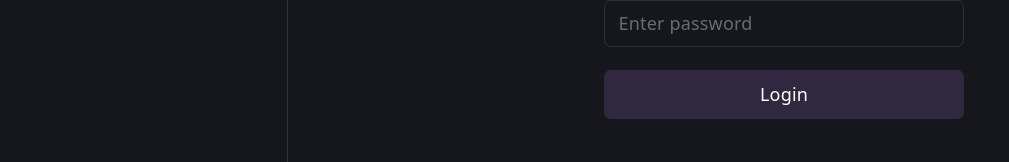
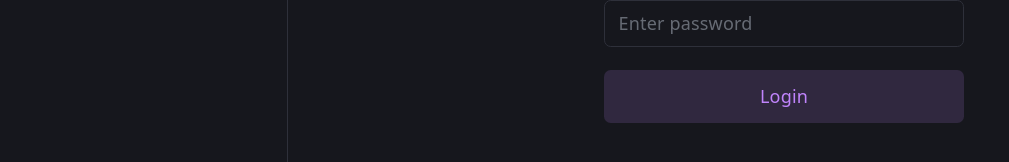
Before and after one commit to trulio2/Templates, a React (Vite) app in the folder React/: page /login in a window 1280 px wide. Shown: the part 282-444 px from the top of the page, without its empty margins (0-1009 px from the left). Built offline with nearby package versions, Linux system fonts and the light colour scheme.

Commit message:
feat: update tailwind classes

```diff
--- a/React/src/views/pages/cats/Cats.tsx
+++ b/React/src/views/pages/cats/Cats.tsx
@@ -36,7 +36,7 @@ function Cats() {
     <Suspense fallback={null}>
       <section id="center">
         {catImageUrl && (
-          <div className="relative [&>*]:inset-x-0 [&>*]:mx-auto">
+          <div className="flex justify-center">
             <img
               src={catImageUrl}
               className="w-[300px] h-[300px] object-cover rounded-lg cursor-pointer mb-6"
--- a/React/src/views/pages/login/Login.tsx
+++ b/React/src/views/pages/login/Login.tsx
@@ -38,6 +38,9 @@ function Login() {
     }
   }
 
+  const inputClasses =
+    'px-3 py-2 border border-[var(--border)] rounded-md bg-[var(--bg)] text-[var(--text-h)] text-base font-[var(--sans)] transition-colors duration-200 focus:outline-none focus:border-[var(--accent)] placeholder:text-[var(--text)] placeholder:opacity-60'
+
   return (
     <Suspense fallback={null}>
       <section id="center">
@@ -58,7 +61,7 @@ function Login() {
               value={username}
               onChange={(e) => setUsername(e.target.value)}
               placeholder={t('pages.login.enterUsername')}
-              className="px-3 py-2 border border-[var(--border)] rounded-md bg-[var(--bg)] text-[var(--text-h)] text-base font-[var(--sans)] transition-colors duration-200 focus:outline-none focus:border-[var(--accent)] placeholder:text-[var(--text)] placeholder:opacity-60"
+              className={inputClasses}
             />
           </div>
 
@@ -73,18 +76,13 @@ function Login() {
               value={password}
               onChange={(e) => setPassword(e.target.value)}
               placeholder={t('pages.login.enterPassword')}
-              className="px-3 py-2 border border-[var(--border)] rounded-md bg-[var(--bg)] text-[var(--text-h)] text-base font-[var(--sans)] transition-colors duration-200 focus:outline-none focus:border-[var(--accent)] placeholder:text-[var(--text)] placeholder:opacity-60"
+              className={inputClasses}
             />
           </div>
 
           {error && <p className="text-red-500 text-sm m-0">{error}</p>}
 
-          <Button
-            type="submit"
-            variant="primary"
-            size="lg"
-            className="bg-[var(--accent)] text-white border-none hover:opacity-90 focus:outline-none focus:ring-2 focus:ring-[var(--accent)] focus:ring-offset-2"
-          >
+          <Button type="submit" variant="primary" size="lg">
             {t('pages.login.submit')}
           </Button>
         </form>
```
